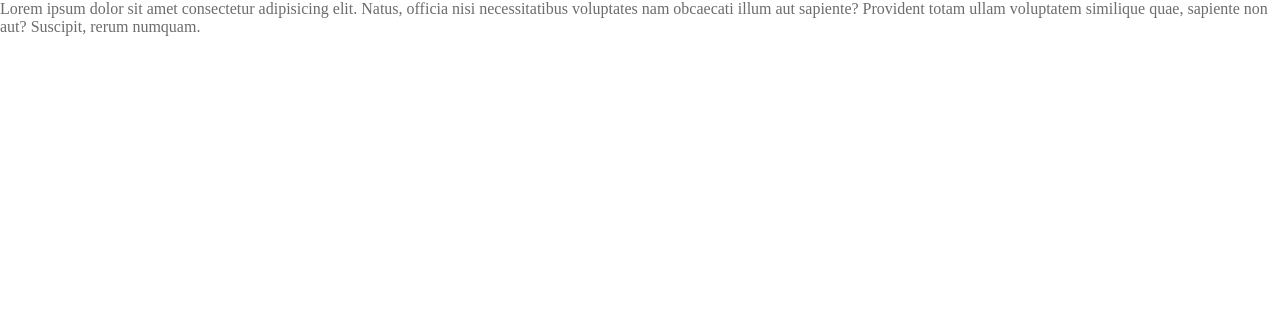
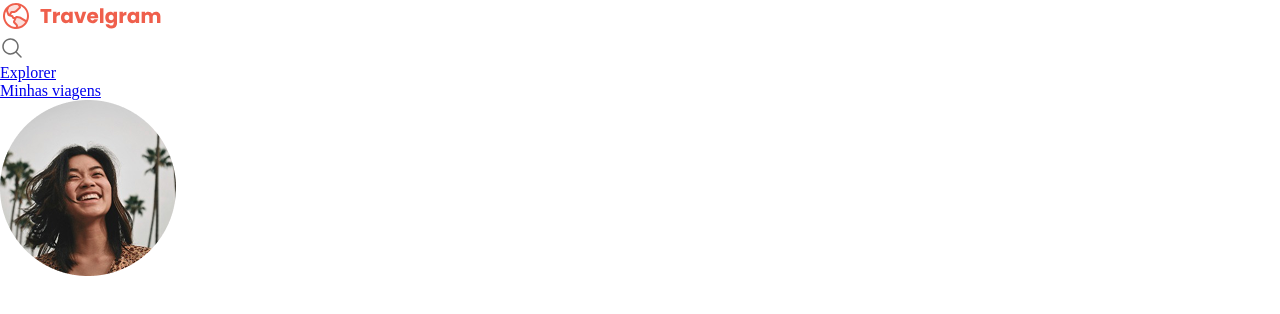
Before and after one commit to robertofr/Perfil_viagens, a plain HTML site: page index.html in a window 1280 px wide. Drawn offline with Linux system fonts and the light colour scheme; a web font is replaced by a local one.

Commit message:
Criação do menu

```diff
--- a/index.html
+++ b/index.html
@@ -12,9 +12,24 @@
 
 </head>
 <body>
-    <p>
-
-        Lorem ipsum dolor sit amet consectetur adipisicing elit. Natus, officia nisi necessitatibus voluptates nam obcaecati illum aut sapiente? Provident totam ullam voluptatem similique quae, sapiente non aut? Suscipit, rerum numquam.
-    </p>
+<header>
+    <nav>
+        <a href="#" id="logo">
+            <img src="assets/Logo.svg" alt="Logomarca">
+        </a>
+        <ul id="primary-menu">
+            <li>
+                <a href="">
+                    <img src="assets/icons/MagnifyingGlass.svg" alt="Ícone de lupa">
+                </a>
+            </li>
+            <li><a href="#">Explorer</a></li>
+            <li><a href="#">Minhas viagens</a></li>
+            <li><a href="#">
+                <img src="assets/Profile pic.png" alt="Imagem de Isabela Torres">
+            </a></li>
+        </ul>
+    </nav>
+</header>
 </body>
 </html>
```
Also changed, not shown: assets/Profile pic.png (added), assets/icons/AirplaneTilt.svg (renamed from assets/AirplaneTilt.svg), assets/icons/Image.svg (renamed from assets/Image.svg), assets/icons/MagnifyingGlass.svg (renamed from assets/MagnifyingGlass.svg), assets/icons/MapPin.svg (renamed from assets/MapPin.svg).
